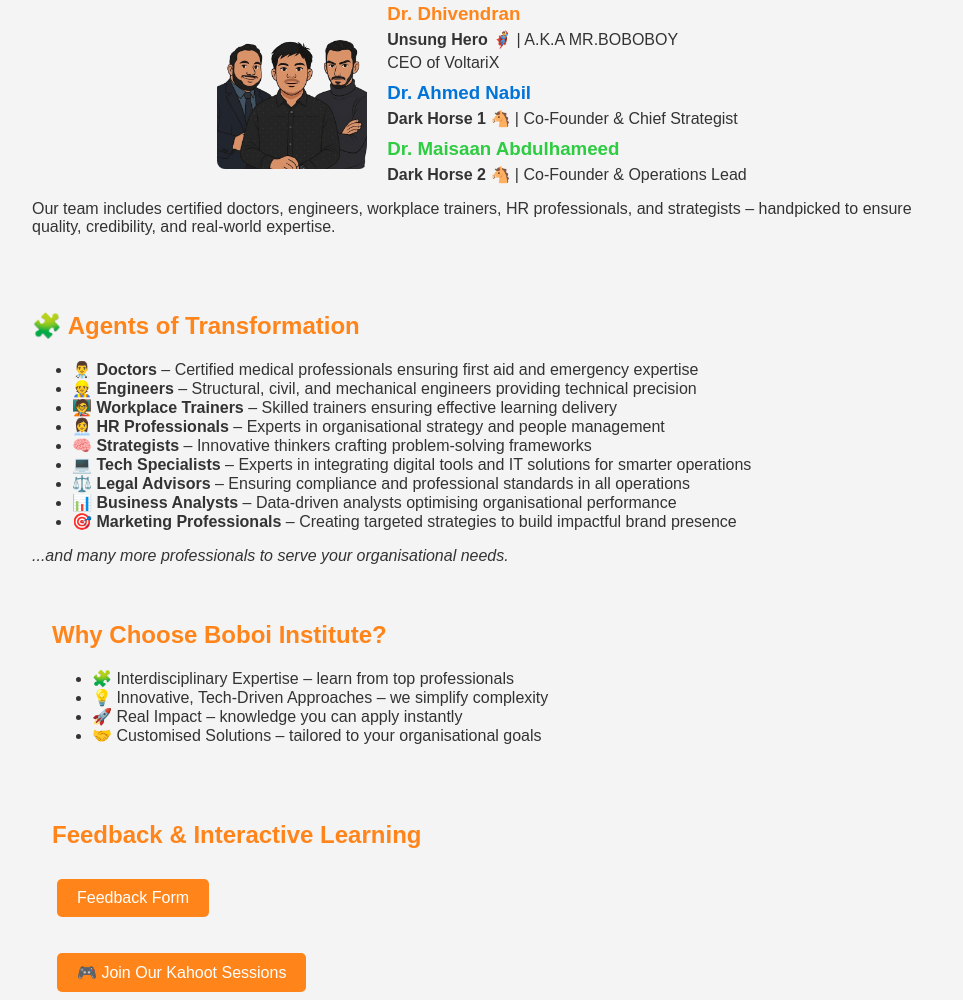
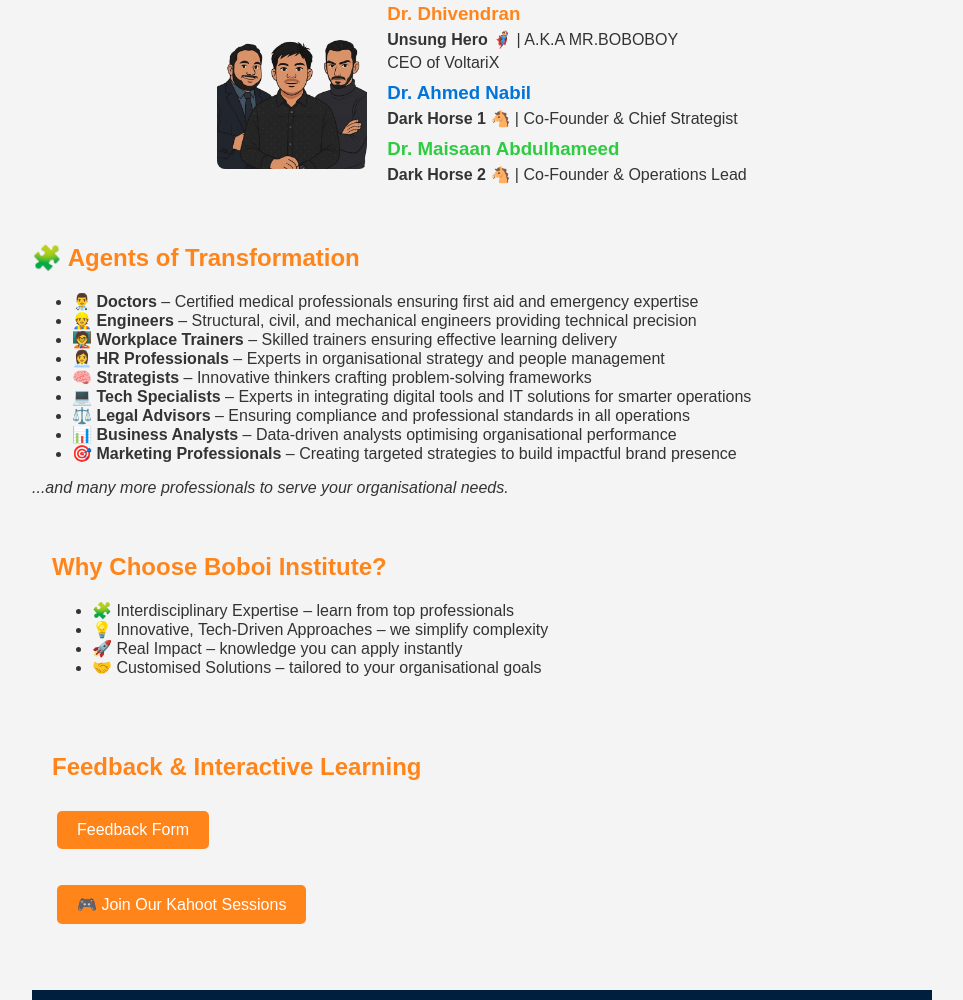
Before and after one commit to Maisaan007/boboi-website, a plain HTML site: page index.html in a window 1280 px wide. Shown: the part 1021-2021 px from the top of the page, without its empty margins (158-1121 px from the left). Drawn offline with Linux system fonts and the light colour scheme.

Commit message:
Update index.html

```diff
--- a/index.html
+++ b/index.html
@@ -65,7 +65,6 @@
         <p style="margin: 5px 0 0 0; color: #333;"><strong>Dark Horse 2</strong> 🐴 | Co-Founder & Operations Lead</p>
       </div>
     </div>
-    <p>Our team includes certified doctors, engineers, workplace trainers, HR professionals, and strategists – handpicked to ensure quality, credibility, and real-world expertise.</p>
   </section>
 
   <section>
```
